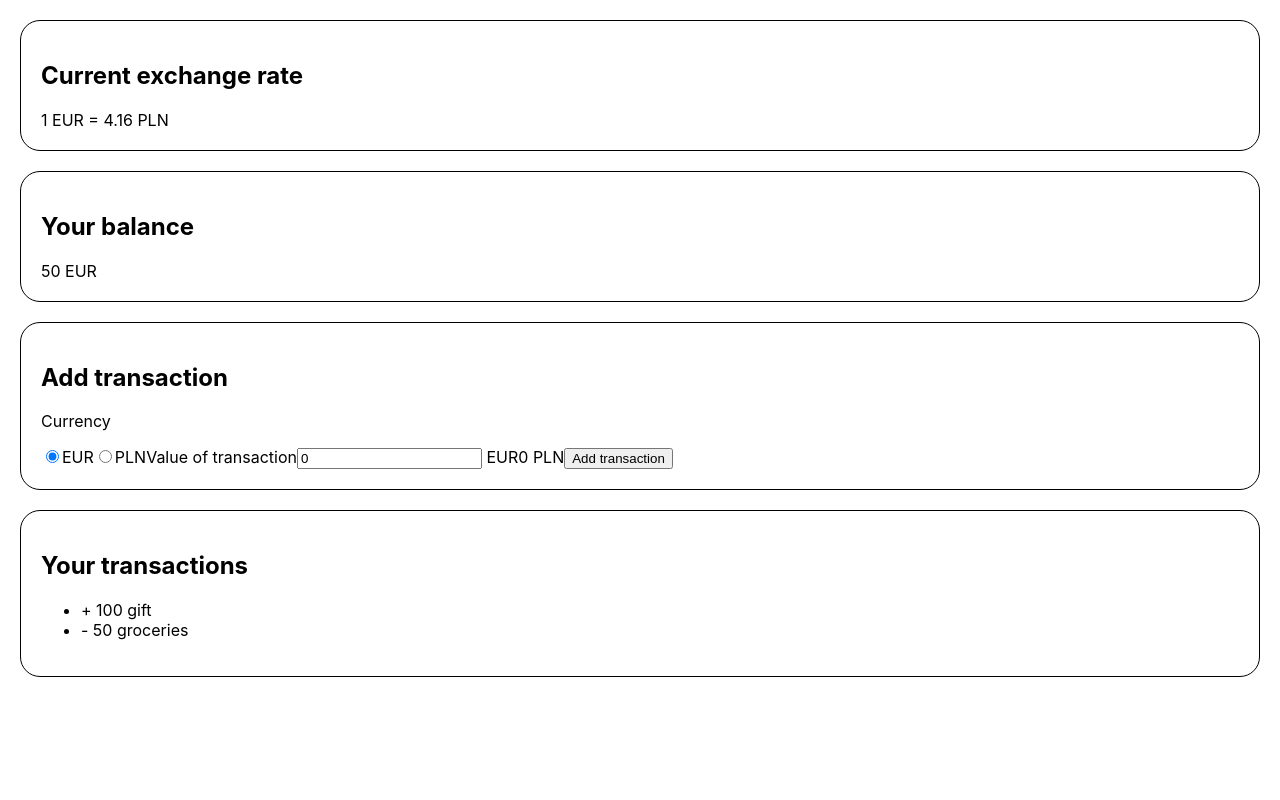
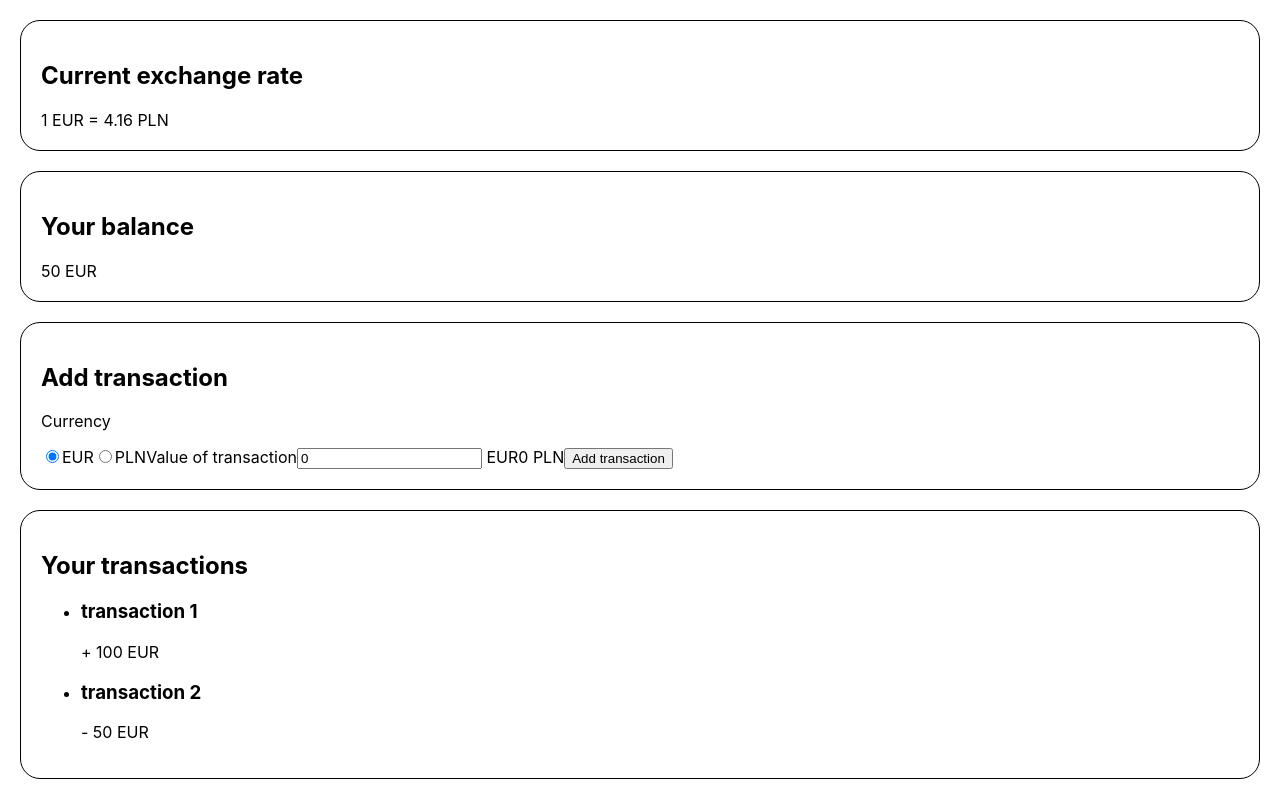
Before and after one commit to DamianStyczen/transactions, a React (Create React App) app: page / in a window 1280 px wide. Built offline with nearby package versions, Linux system fonts and the light colour scheme.

Commit message:
Update transaction object

```diff
--- a/src/App.js
+++ b/src/App.js
@@ -12,13 +12,15 @@ function App() {
   const transactions = [
     {
       id: '1',
+      label: 'transaction 1',
       value: 100,
-      category: 'gift'
+      currency: 'EUR'
     },
     {
       id: '2',
+      label: 'transaction 2',
       value: -50,
-      category: 'groceries'
+      currency: 'EUR'
     }
   ];
 
--- a/src/components/transaction/transaction.component.js
+++ b/src/components/transaction/transaction.component.js
@@ -1,11 +1,12 @@
 import React from 'react';
 
-const Transaction = ({ id, value, category }) => {
+const Transaction = ({ id, value, label, currency }) => {
   const sign = value < 0 ? '-' : '+';
 
     return (
     <div>
-        {sign} {Math.abs(value)} {category}
+        <h3>{ label }</h3>
+        <p>{ sign } { Math.abs(value) } { currency }</p>
     </div>
   );
 }
```
